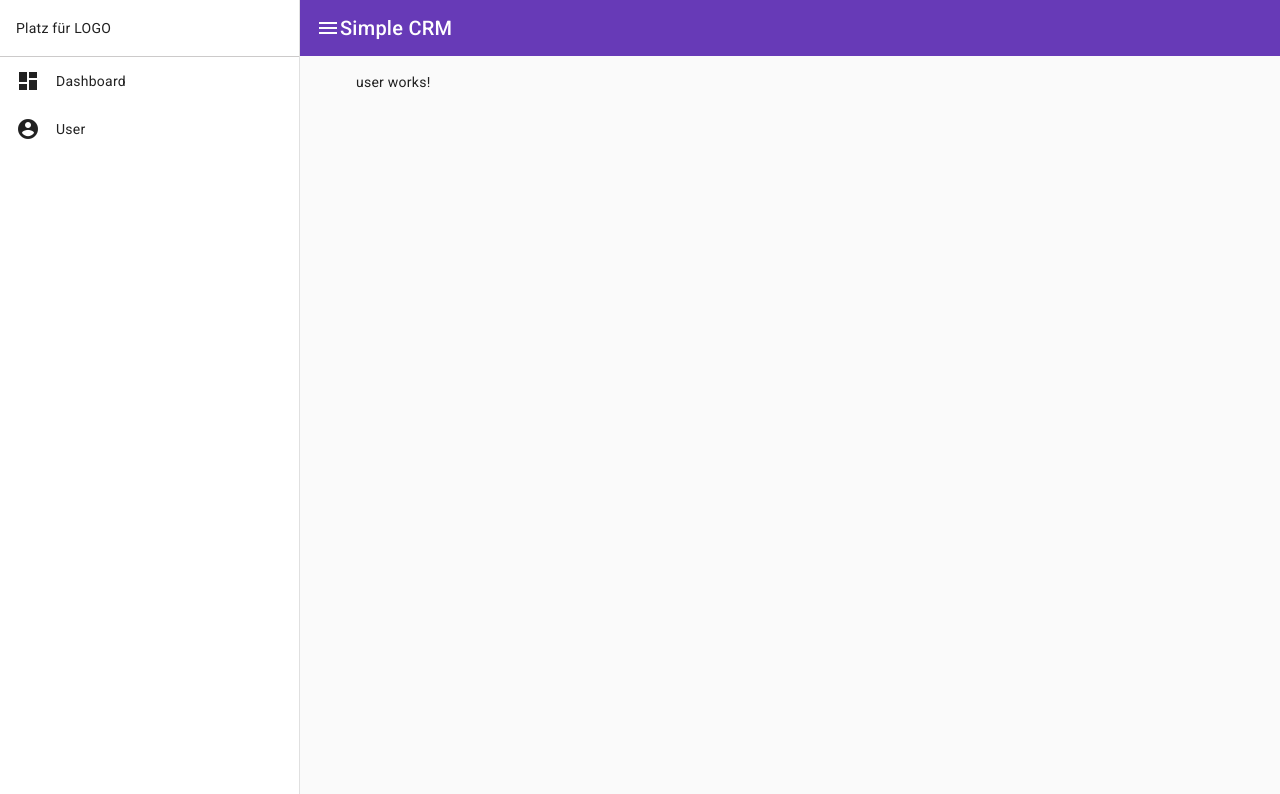
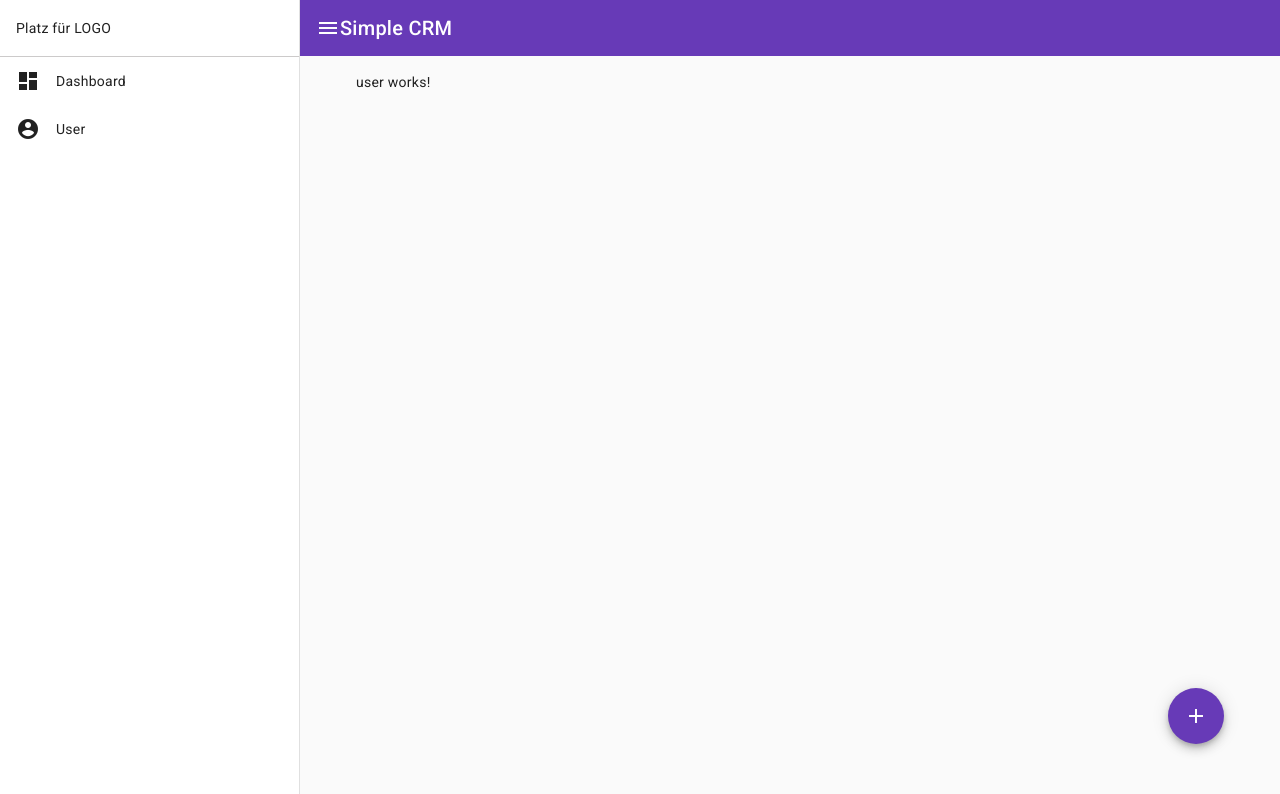
Before and after one commit to PirasanthShan/simple-crm, an Angular app: page /user in a window 1280 px wide. Shown: the top 794 px of the page. Built offline with nearby package versions, Linux system fonts and the light colour scheme.

Commit message:
Button and Tooltip

```diff
--- a/src/app/app.component.scss
+++ b/src/app/app.component.scss
@@ -45,6 +45,10 @@
     &:hover{
       background-color: rgb(204, 202, 202);
     }
+
+    &:focus {
+       outline: none;
+    }
   }
 }
 
--- a/src/app/app.component.ts
+++ b/src/app/app.component.ts
@@ -4,6 +4,10 @@
 import { MatToolbar, MatToolbarRow } from '@angular/material/toolbar';
 import { MatSidenavModule, MatDrawer } from '@angular/material/sidenav';
 import { MatIcon } from '@angular/material/icon';
+import { MatButtonModule } from '@angular/material/button';
+import { MatTooltipModule } from '@angular/material/tooltip';
+import { MatIconModule } from '@angular/material/icon'
+
 
 
 
@@ -19,7 +23,10 @@
     MatDrawer,
     RouterLinkActive,
     RouterModule,
-    RouterLink],
+    RouterLink,
+    MatButtonModule,
+    MatTooltipModule,
+    MatIconModule],
   templateUrl: './app.component.html',
   styleUrls: ['./app.component.scss']
 })
--- a/src/app/user/user.component.html
+++ b/src/app/user/user.component.html
@@ -1 +1,5 @@
 <p>user works!</p>
+
+<button class="add-user-button" mat-fab color="primary" matTooltip="Add user" matTooltipPosition="above" >
+   <mat-icon>add</mat-icon>
+</button>
--- a/src/app/user/user.component.scss
+++ b/src/app/user/user.component.scss
@@ -0,0 +1,5 @@
+.add-user-button{
+  position: absolute;
+  right: 56px;
+  bottom: 56px;
+}
--- a/src/app/user/user.component.ts
+++ b/src/app/user/user.component.ts
@@ -1,9 +1,15 @@
 import { Component } from '@angular/core';
+import { MatButtonModule } from '@angular/material/button';
+import { MatIconModule } from '@angular/material/icon';
+import { MatTooltipModule } from '@angular/material/tooltip';
+
 
 @Component({
   selector: 'app-user',
   standalone: true,
-  imports: [],
+  imports: [MatButtonModule,
+            MatIconModule,
+            MatTooltipModule],
   templateUrl: './user.component.html',
   styleUrl: './user.component.scss'
 })
```
